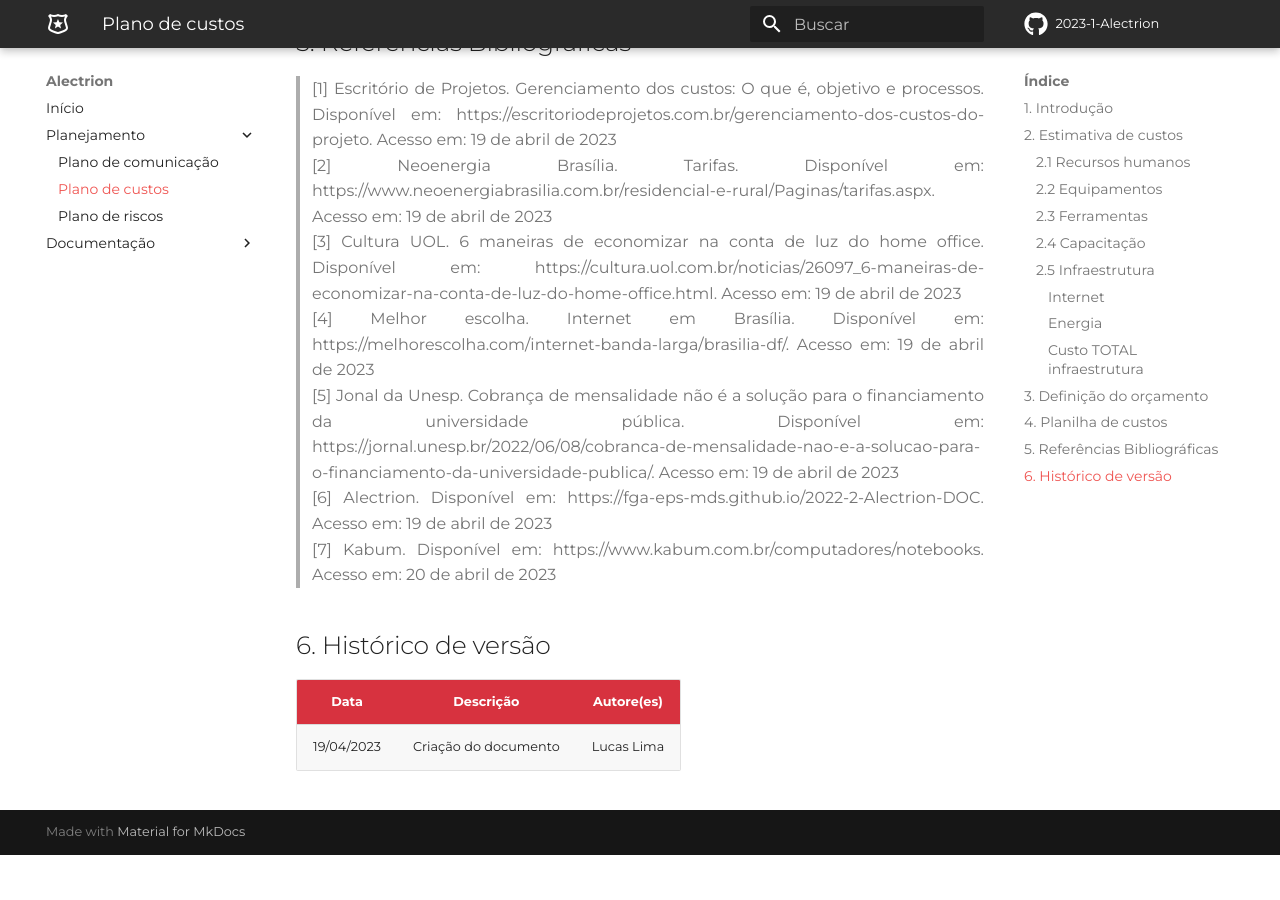
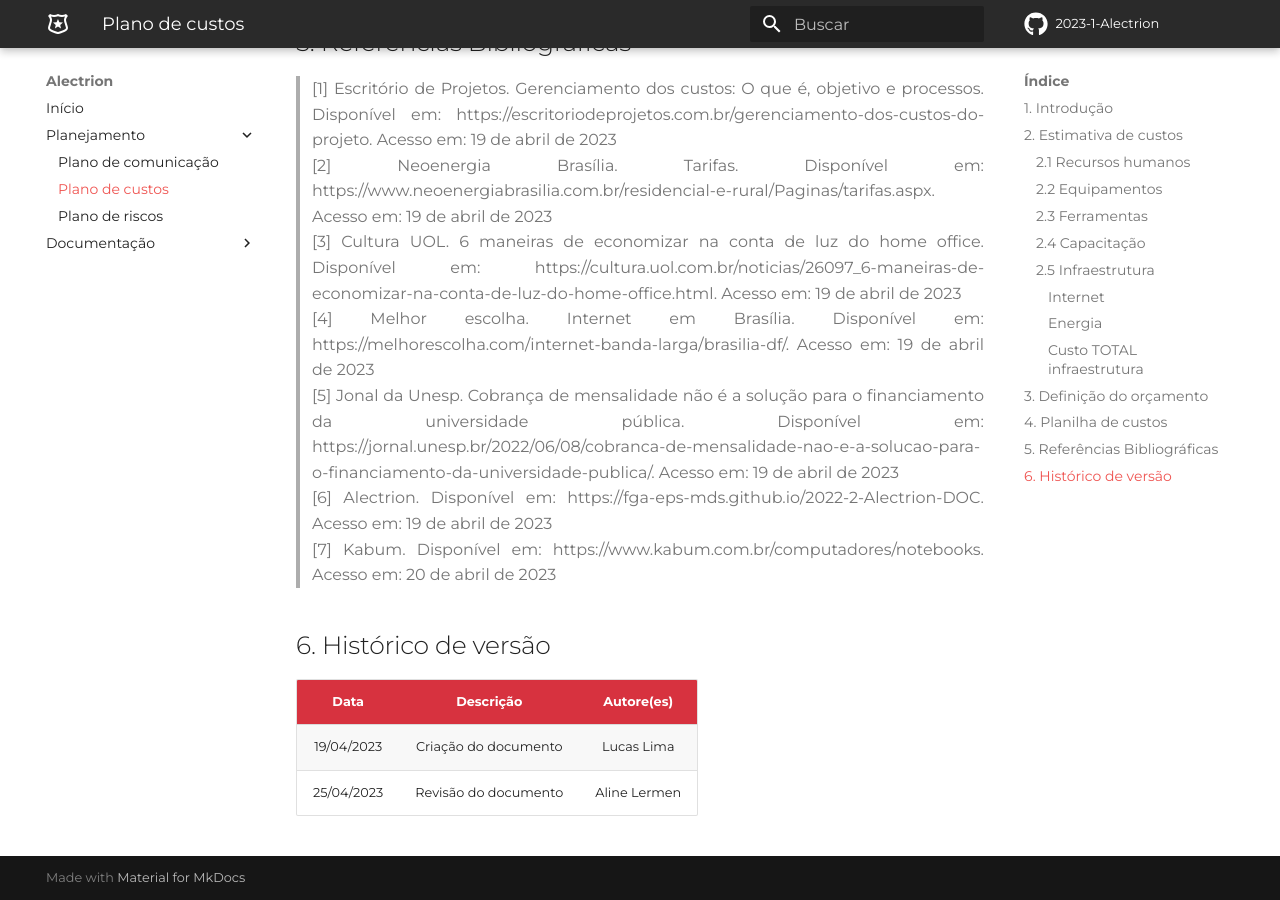
Before and after one commit to fga-eps-mds/2023-1-Alectrion-DOC, an MkDocs documentation site: the page built from docs/plano-custos.md, in a window 1280 px wide and 900 px high, scrolled down 3847 px. Built offline with MkDocs 1.6.1 and Material for MkDocs 9.7.7, drawn with Linux system fonts in a browser that asks for light colours; some web fonts are replaced; comment, search, counter and statistics services are not loaded; before the commit the page ends 4702 px from its top, so only the background shows below that.

Commit message:
#16 docs: adiciona revisão do documento

```diff
--- a/docs/plano-custos.md
+++ b/docs/plano-custos.md
@@ -122,3 +122,4 @@ Para consolidação dos custos, utilizamos a planilha conforme abaixo.
 |**Data**|**Descrição**|**Autore(es)**|
 |--------|-------------|--------------|
 |19/04/2023| Criação do documento | Lucas Lima |
+|25/04/2023| Revisão do documento | Aline Lermen |
```
